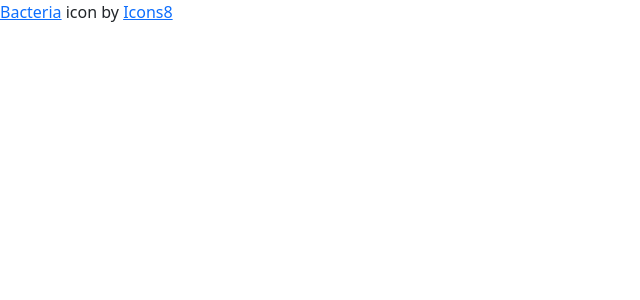
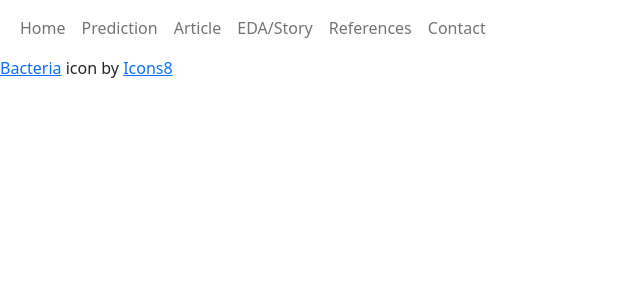
Before and after one commit to david-garza/enterococci_prediction_analysis, a Flask app: template app/templates/index.html in a window 1280 px wide. Shown: the top 300 px of the page, without its empty margins (0-640 px from the left). Run offline with Flask 2, Linux system fonts and the light colour scheme; the template is opened without the code that fills it, so the values that code supplies are empty.

Commit message:
added basic navbar

```diff
--- a/app/templates/index.html
+++ b/app/templates/index.html
@@ -15,7 +15,35 @@
 <body>
 
     <!-- Navbar -->
-
+    <nav class="navbar navbar-expand-md">
+        <div class="container-fluid">
+          <button class="navbar-toggler" type="button" data-bs-toggle="collapse" data-bs-target="#navbarSupportedContent" aria-controls="navbarSupportedContent" aria-expanded="false" aria-label="Toggle navigation">
+            <span class="navbar-toggler-icon"></span>
+          </button>
+          <div class="collapse navbar-collapse" id="navbarSupportedContent">
+            <ul class="navbar-nav me-auto mb-2 mb-lg-0">
+              <li class="nav-item">
+                <a class="nav-link" href="#">Home</a>
+              </li>
+              <li class="nav-item">
+                <a class="nav-link" href="#">Prediction</a>
+              </li>
+              <li class="nav-item">
+                <a class="nav-link" href="#">Article</a>
+              </li>
+              <li class="nav-item">
+                <a class="nav-link" href="#">EDA/Story</a>
+              </li>
+              <li class="nav-item">
+                <a class="nav-link" href="#">References</a>
+              </li>
+              <li class="nav-item">
+                <a class="nav-link" href="#">Contact</a>
+              </li>
+            </ul>
+          </div>
+        </div>
+      </nav>
     <!-- Jumbotron -->
 
     <!-- Prediction -->
```
